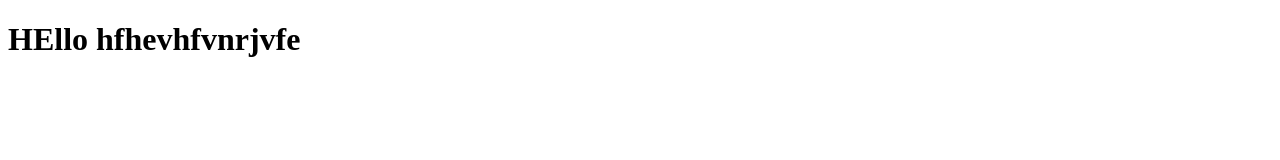
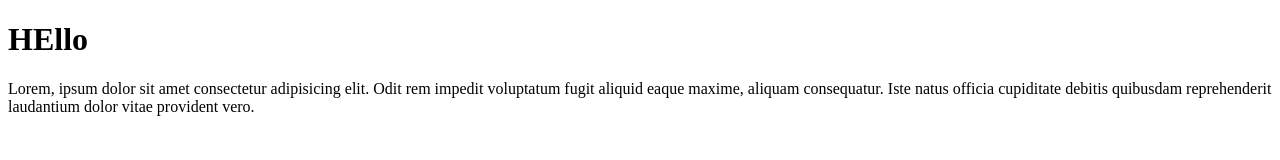
Before and after one commit to AarinGuleria/test_work, a plain HTML site: page index.html in a window 1280 px wide. Drawn offline with Linux system fonts and the light colour scheme.

Commit message:
test_work

```diff
--- a/index.html
+++ b/index.html
@@ -6,6 +6,9 @@
     <title>Document</title>
 </head>
 <body>
-    <h1>HEllo hfhevhfvnrjvfe</h1>
+    <h1>HEllo</h1>
+    <p>Lorem, ipsum dolor sit amet consectetur adipisicing elit. Odit rem impedit voluptatum
+         fugit aliquid eaque maxime, aliquam consequatur. Iste natus officia
+        cupiditate debitis quibusdam reprehenderit laudantium dolor vitae provident vero.</p>
 </body>
 </html>
```
